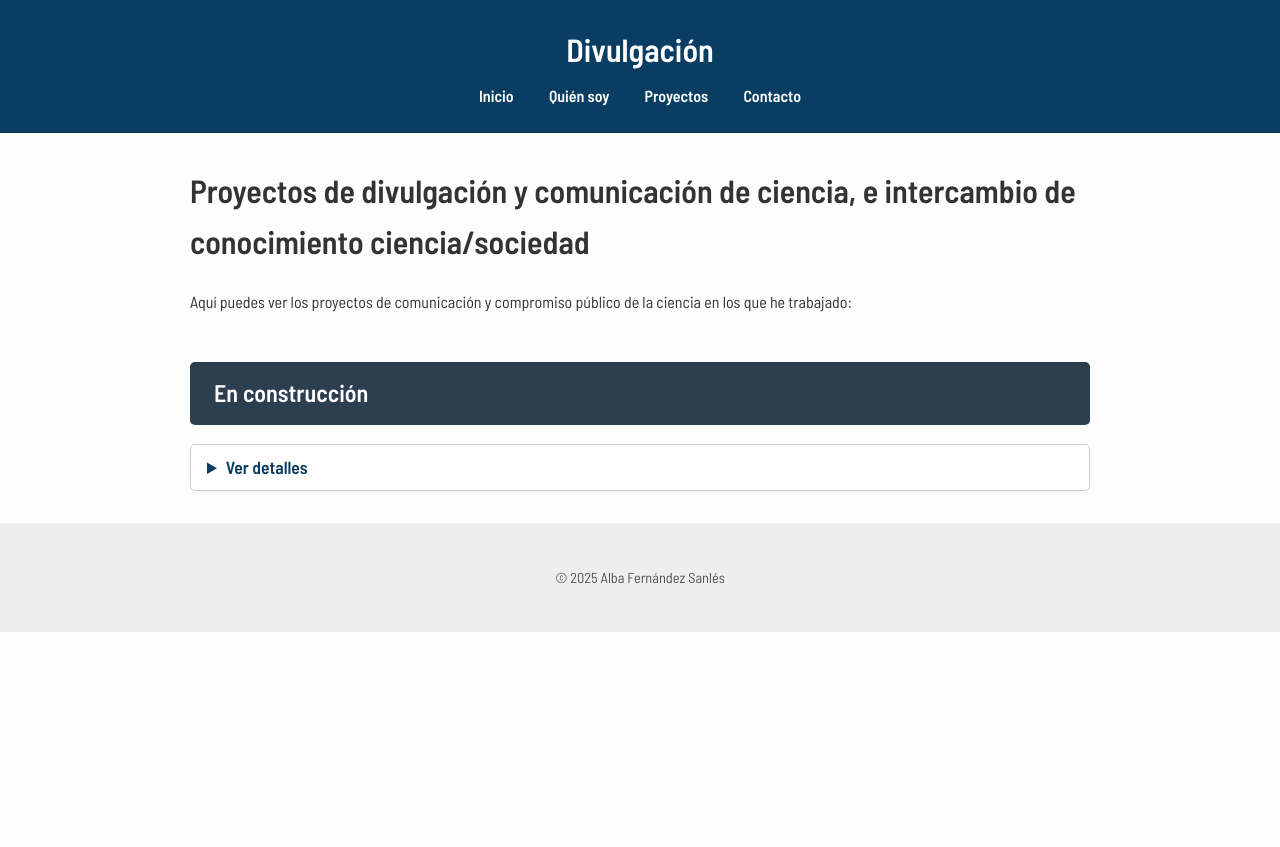
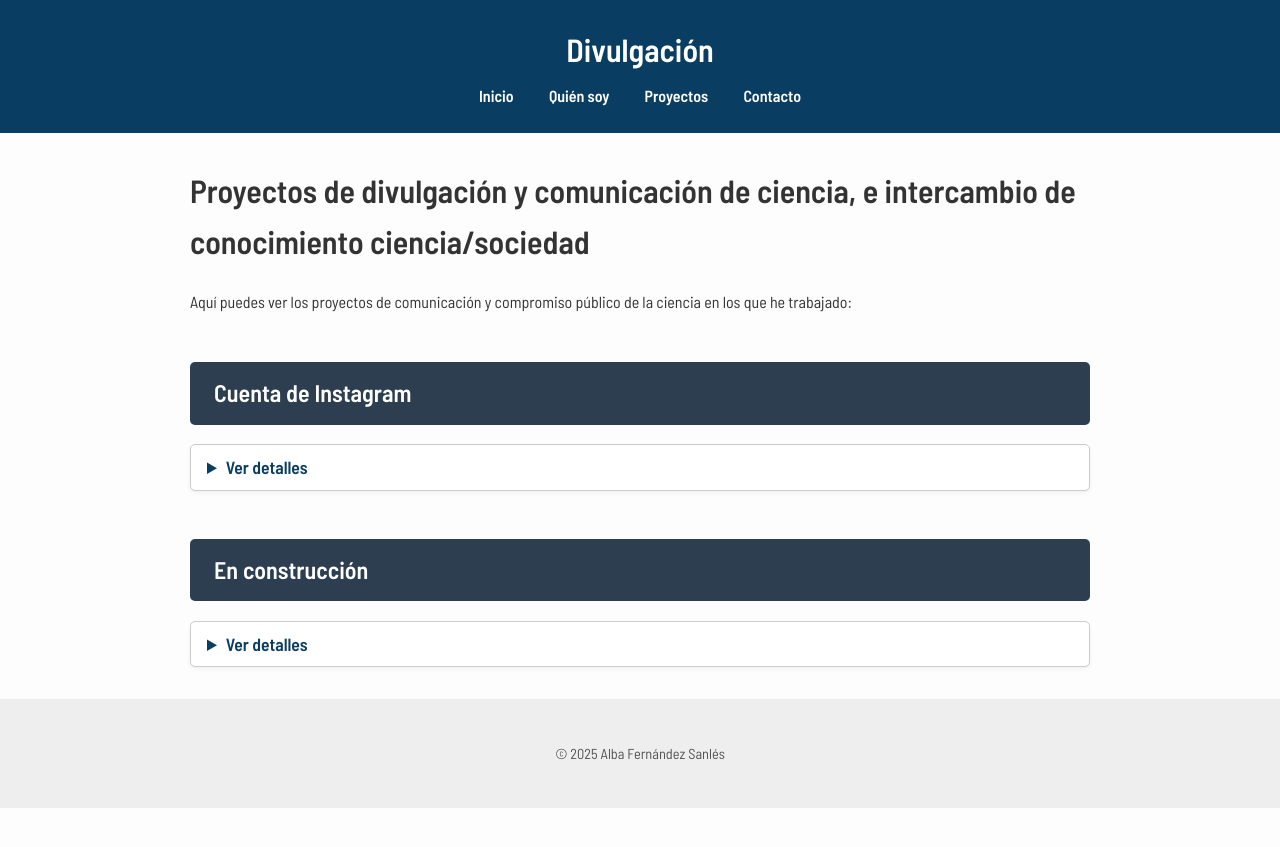
Before and after one commit to albafsanles/albafsanles.github.io, a Jekyll site: the page built from projects/divulgacion/divulgacion.md, in a window 1280 px wide. Shown: the top 847 px of the page. Built offline with Jekyll 4.4.1, drawn with Linux system fonts in a browser that asks for light colours; part of the change alters nothing that is shown.

Commit message:
Update divulgacion.md

```diff
--- a/projects/divulgacion/divulgacion.md
+++ b/projects/divulgacion/divulgacion.md
@@ -8,6 +8,28 @@ permalink: /projects/divulgacion/
 
 Aquí puedes ver los proyectos de comunicación y compromiso público de la ciencia en los que he trabajado:
 
+## **Cuenta de Instagram**
+<details>
+<summary>Ver detalles</summary>
+<p><strong>Estado:</strong> Activo</p>
+<p><strong>Palabras clave:</strong> vida investigadora; biomedicina; concienciación; sostenibilidad; causas medioambientales; equidad; género; interseccionalidad; estilo de vida; derechos de los animales; humanismo y ciencia</p>
+<p><strong>Temas:</strong> Divulgación científica y concienciación social en tres idiomas (gallego, español, inglés)</p>
+<p><strong>Financiación:</strong> No</p>
+<p><strong>Contexto:</strong> La sociedad se enfrenta a grandes cantidades de información de diversas fuentes fácilmente manipulables, no siempre con rigor y cautela, y muchas veces polarizantes. Esto pasa a la vez que nos enfrentamos a grandes retos globales no relacionados con la información, como la crisis climática, el abuso de recursos naturales, el envejecimiento y enfermedades, y las desigualdades sociales. Que voces expertas se muetren cercanas y usen herramientas de comunicación populares para comunicar sobre esos temas puede llegar a dónde la investigación y la innovación no llegan.</p>
+<p><strong>Objetivo:</strong> Comunicar sobre la vida investigadora, temas de interés biomédico, y concienciación en sostenibilidad, causas medioambientales, equidad y género desde una perspectiva interseccional y global. Explorar la relación entre humanismo y ciencia.</p>
+<p><strong>Métodos:</strong> Stories, posts. Centrados en texto escrito como formato de comunicación.</p>
+<p><strong>Comunidad diana:</strong> Gallega, Diáspora en Reino Unido, Mi red internacional</p>
+<p><strong>Impacto:</strong> Numerosos consumidores del contenido, baja participación e interacción</p>
+<p><strong>Años:</strong> 2023-2025</p>
+<p><strong>Contribuciones:</strong> Trabajo individual</p>
+<p><strong>Legado:</strong> Red para futuras actividades de divulgación y colaboración en estudios </p>
+<p><strong>Enlaces:</strong>
+  <a href="https://www.instagram.com/albafs_hber608/" target="_blank">
+    📷 Instagram
+  </a>
+</p>
+</details>
+
 ## **En construcción**
 <details>
 <summary>Ver detalles</summary>
```
